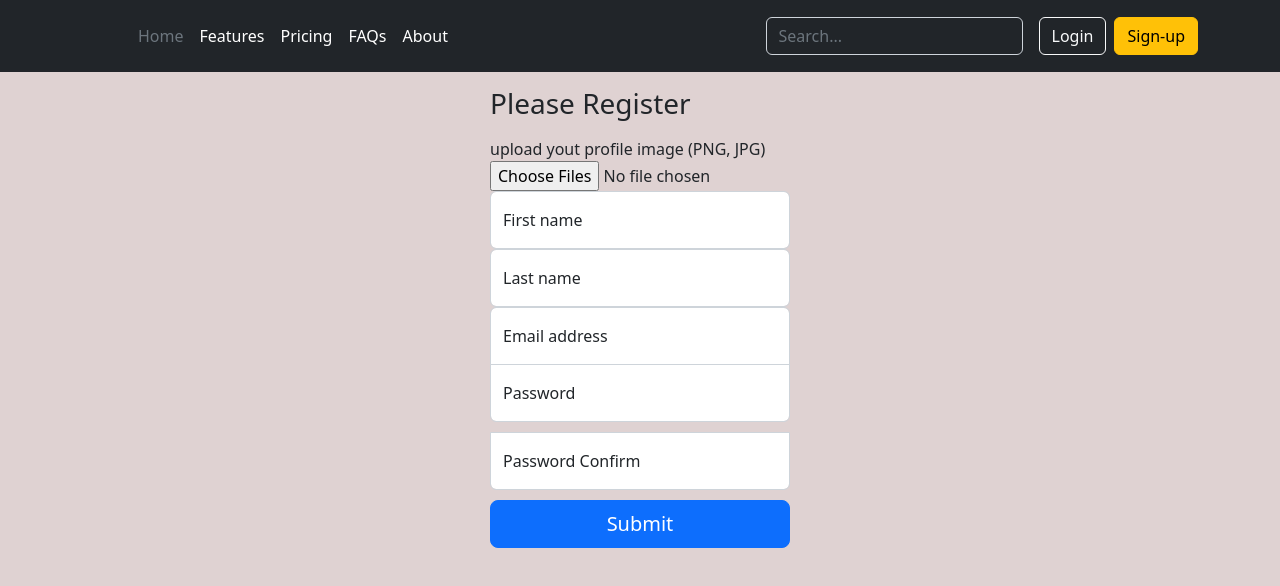
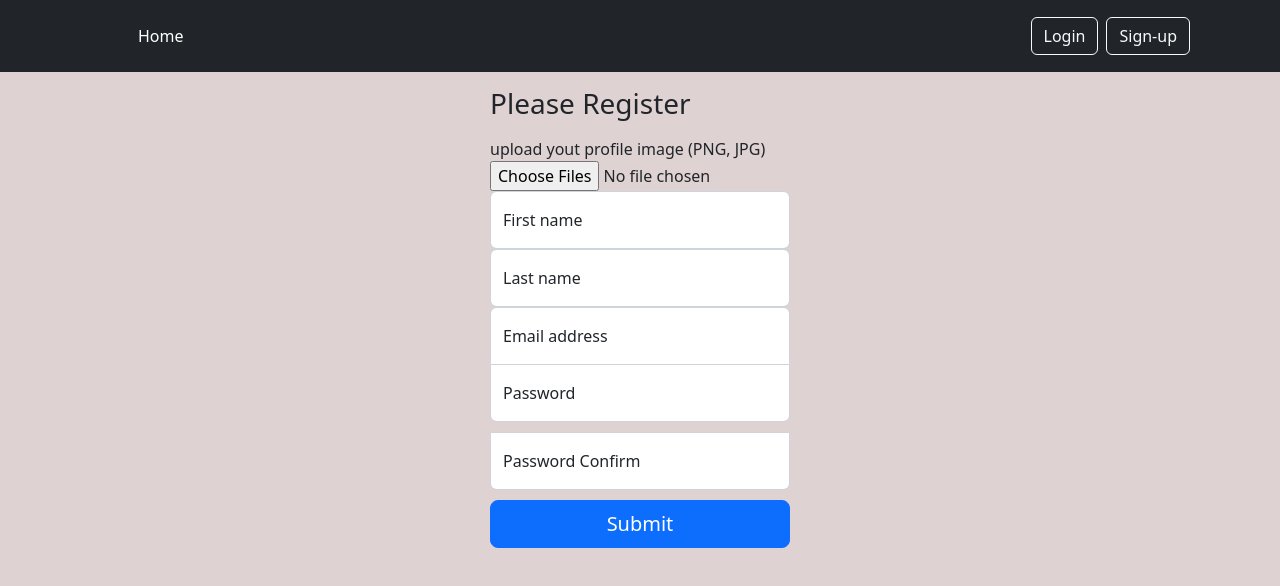
Before and after one commit to soukainna/login_page, an Angular app in the folder front_angular/: page / in a window 1280 px wide. Shown: the top 586 px of the page. Built offline with nearby package versions, Linux system fonts and the light colour scheme.

Commit message:
fill the path

```diff
--- a/front_angular/src/app/app.component.html
+++ b/front_angular/src/app/app.component.html
@@ -6,20 +6,12 @@
       </a>
 
       <ul class="nav col-12 col-lg-auto me-lg-auto mb-2 justify-content-center mb-md-0">
-        <li><a href="#" class="nav-link px-2 text-secondary">Home</a></li>
-        <li><a href="#" class="nav-link px-2 text-white">Features</a></li>
-        <li><a href="#" class="nav-link px-2 text-white">Pricing</a></li>
-        <li><a href="#" class="nav-link px-2 text-white">FAQs</a></li>
-        <li><a href="#" class="nav-link px-2 text-white">About</a></li>
+        <li><a href="#" class="nav-link px-2 text-white">Home</a></li>
       </ul>
-
-      <form class="col-12 col-lg-auto mb-3 mb-lg-0 me-lg-3" role="search">
-        <input type="search" class="form-control form-control-dark text-bg-dark" placeholder="Search..." aria-label="Search">
-      </form>
 
       <div class="text-end">
         <button type="button" class="btn btn-outline-light me-2">Login</button>
-        <button type="button" class="btn btn-warning">Sign-up</button>
+        <button type="button" class="btn btn-outline-light me-2">Sign-up</button>
       </div>
     </div>
   </div>
```
Also changed, not shown: front_angular/src/app/app-routing.module.ts (+11 -6 lines).
